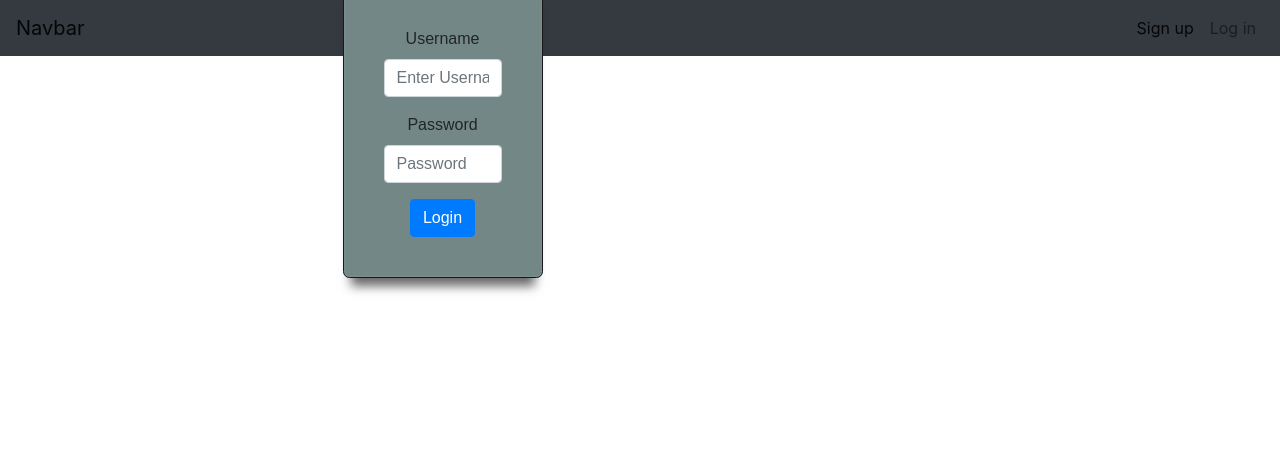
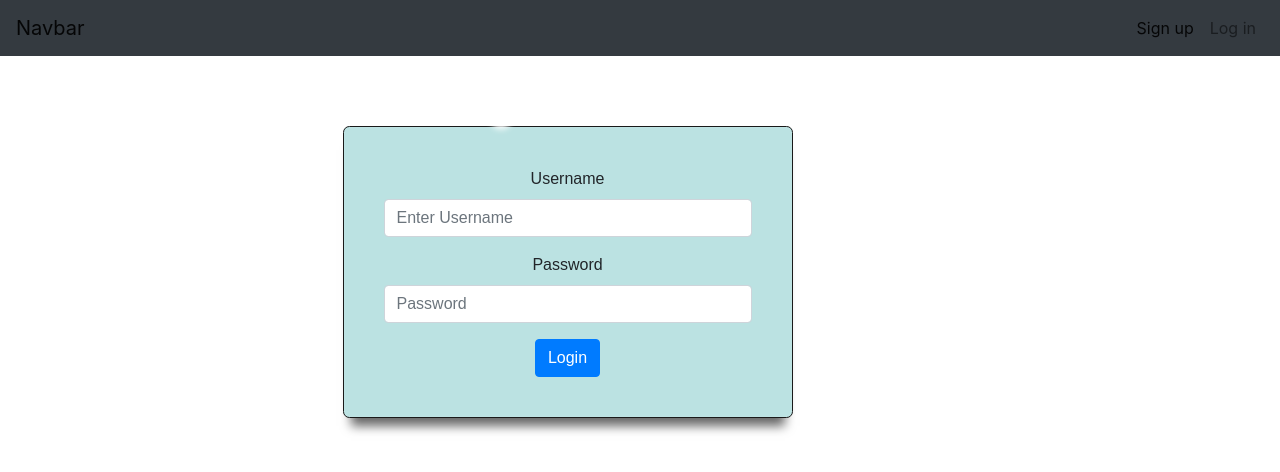
Before and after one commit to tonnyCAPTAIN/vaccinebooking, a Django app: page /login/ in a window 1280 px wide. Shown: the top 472 px of the page. Run offline with Django 3.2, Linux system fonts and the light colour scheme; parts of the project's set-up code (start-up, migrations or seed data) failed here and were passed over; some libraries are stand-ins or nearby versions.

Commit message:
stye.css

```diff
--- a/book_appointment/static/css/style.css
+++ b/book_appointment/static/css/style.css
@@ -37,14 +37,14 @@ form {
     font-weight: 400;
     text-align: center;
     /* Size and position */
-    width: 200px;
-    height: 100%;
+    width: 450px;
+    height: 250%;
     position: relative;
-    margin-top: -70px;
+    margin-top: 70px;
     padding: 40px 40px;
     align-items: center;
     /* Styles */
-    background: hsl(180, 8%, 49%);
+    background: hsl(180, 40%, 81%);
     border-radius: 0.4em;
     border: 1px solid #191919;
     box-shadow: inset 0 0 2px 1px rgba(255, 255, 255, 0.08), 0 16px 10px -8px rgba(0, 0, 0, 0.6);
@@ -213,7 +213,7 @@ input[type=password] {
 .xyz {
     width: 100%;
     padding: 50px 50px;
-    background-color: rgba(128, 143, 117, 0.514);
+    background-color: hsl(180, 40%, 81%);
 }
 
 input[type=text] {
@@ -226,7 +226,7 @@ input[type=text] {
     font-weight: 400;
     width: 100%;
     position: relative;
-    margin: auto;
+    margin-top: 50px;
     padding: 40px 40px;
     overflow: hidden;
     background: rgb(237, 240, 240);
--- a/book_appointment/templates/base.html
+++ b/book_appointment/templates/base.html
@@ -4,7 +4,7 @@
 <head>
 
 <link rel="stylesheet" href="https://cdn.jsdelivr.net/npm/bootstrap@4.5.3/dist/css/bootstrap.min.css" integrity="sha384-TX8t27EcRE3e/ihU7zmQxVncDAy5uIKz4rEkgIXeMed4M0jlfIDPvg6uqKI2xXr2" crossorigin="anonymous">
-<link rel='stylesheet' type="text/css" href="{% static '/css/style.css' %}" >
+<link rel='stylesheet' type="text/css" href="{% static '/css/style.css' %}?{% now "U" %}" >
 <link rel='stylesheet' href="{% static 'css/bootstrap.min.css' %}">
 
 
```
